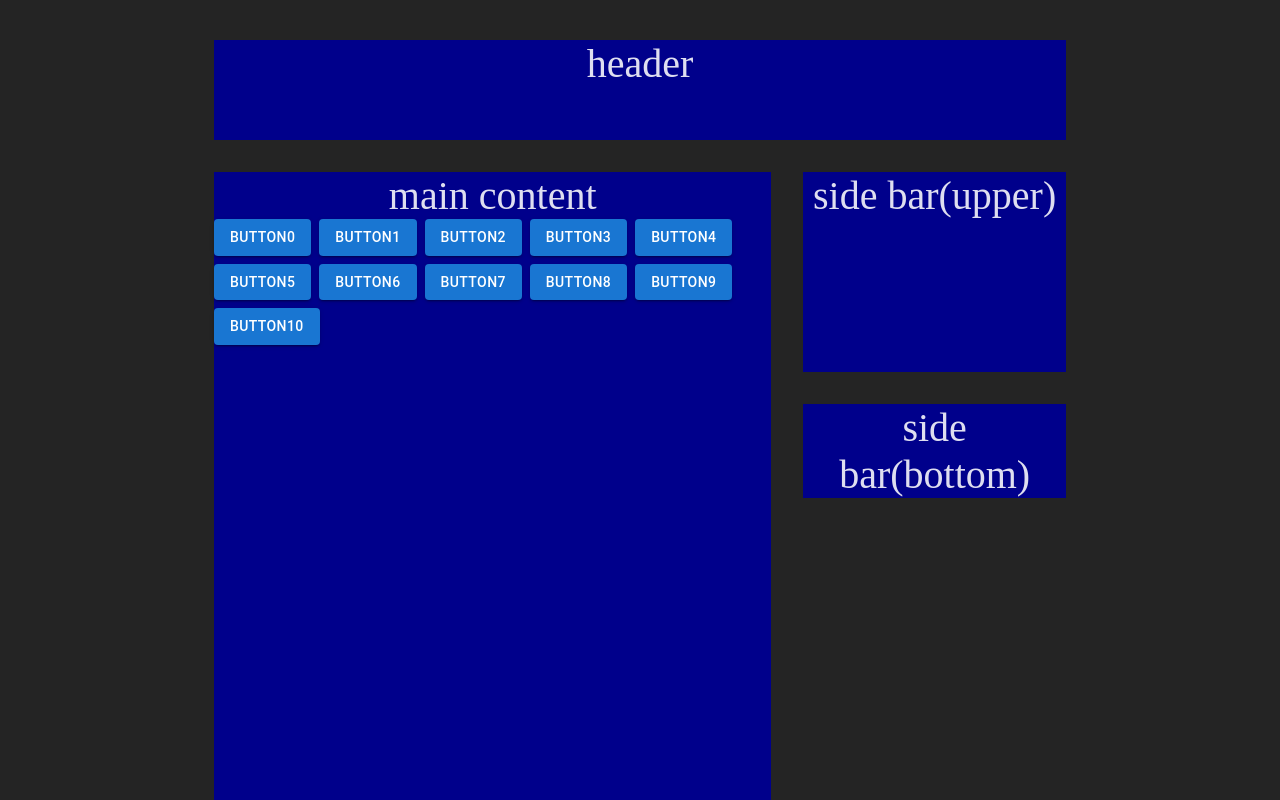
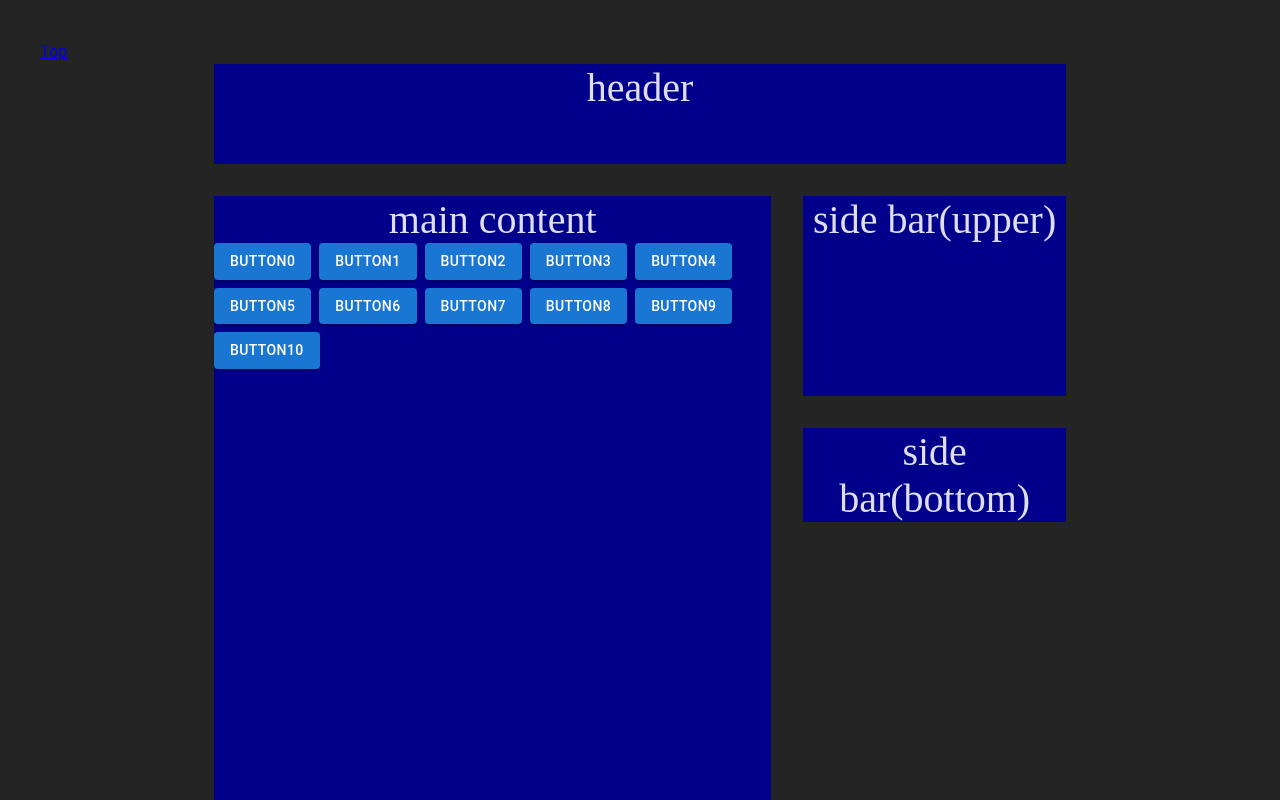
Before and after one commit to yosipy/mui5_example, a React (Vite) app: page /layout/two_column in a window 1280 px wide. Shown: the top 800 px of the page. Built offline with nearby package versions, Linux system fonts and the light colour scheme.

Commit message:
topへのリンク

```diff
--- a/src/pages/layout/TwoColumnPage/TwoColumnPage.tsx
+++ b/src/pages/layout/TwoColumnPage/TwoColumnPage.tsx
@@ -1,8 +1,14 @@
-import { Box, Button, Container, Grid, Stack } from "@mui/material"
+import { Box, Breadcrumbs, Button, Container, Grid, Stack } from "@mui/material"
 import { FC } from "react"
+import { Link } from "react-router-dom"
 
 export const TwoColumnPage: FC = () => {
   return (
+    <>
+      <Breadcrumbs aria-label="breadcrumb">
+        <Link to="/">Top</Link>
+      </Breadcrumbs>
+
       <Container maxWidth="md">
         <Grid
           container
@@ -23,7 +29,11 @@ export const TwoColumnPage: FC = () => {
 
           {/* main content */}
           <Grid item xs={12} md={8}>
-          <Box width="100%" height="800px" sx={{ backgroundColor: "darkblue" }}>
+            <Box
+              width="100%"
+              height="800px"
+              sx={{ backgroundColor: "darkblue" }}
+            >
               <Box sx={{ fontSize: "2.5rem" }}>main content</Box>
               <Stack direction={"row"} spacing={1} useFlexGap flexWrap="wrap">
                 {[0, 1, 2, 3, 4, 5, 6, 7, 8, 9, 10].map((i) => (
@@ -67,5 +77,6 @@ export const TwoColumnPage: FC = () => {
           </Grid>
         </Grid>
       </Container>
+    </>
   )
 }
```
Lines whose indentation alone changed are shown as unchanged.
